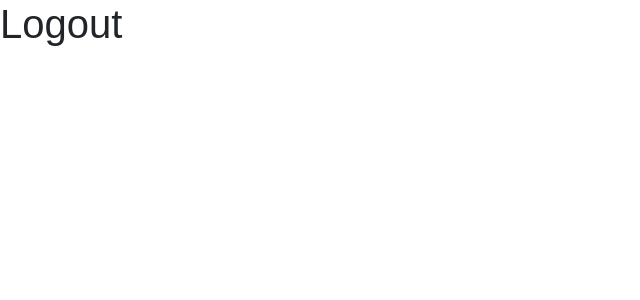
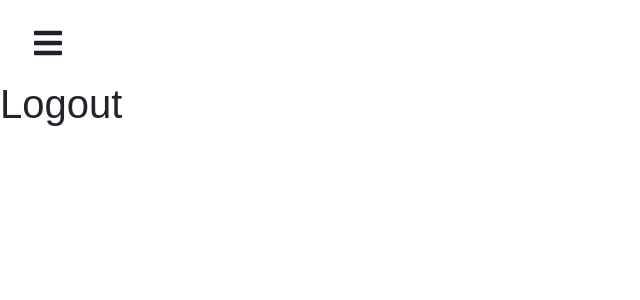
Before and after one commit to grarizki/Homework-4, a React (Create React App) app: page /signout in a window 1280 px wide. Shown: the top 300 px of the page, without its empty margins (0-640 px from the left). Built offline with nearby package versions, Linux system fonts and the light colour scheme.

Commit message:
add navbar on logout page

```diff
--- a/src/pages/status/Logout.js
+++ b/src/pages/status/Logout.js
@@ -1,8 +1,10 @@
 import React from 'react';
+import NavbarComponent from "../../assets/components/navbar/NavbarComponent"
 
 function Logout() {
   return (
     <div className='logout'>
+      <NavbarComponent />
       <h1>Logout</h1>
     </div>
   );
```
